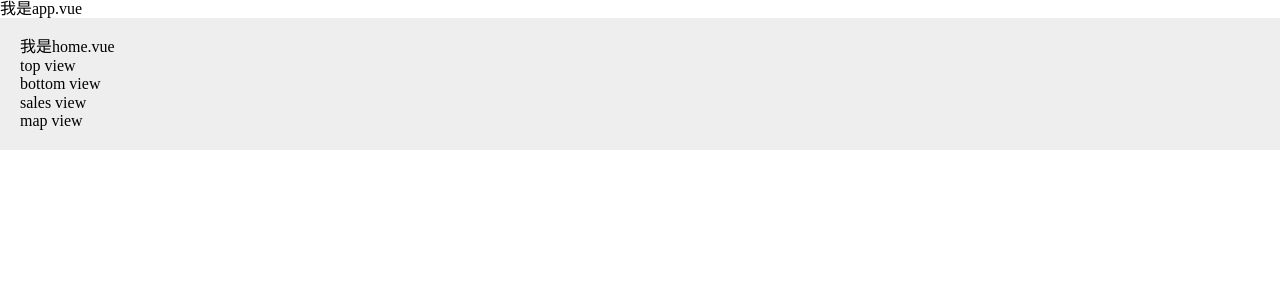
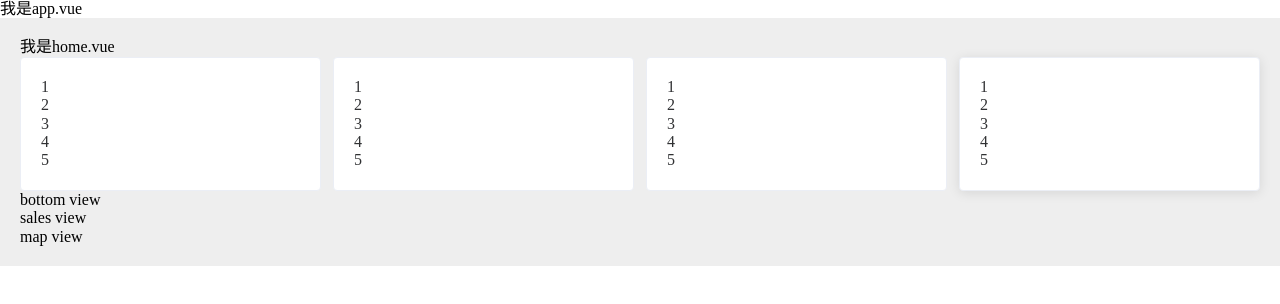
Before and after one commit to zhangshengzhong/the-front-end-visualization-3, a Vue app: page /#/ in a window 1280 px wide. Shown: the top 304 px of the page. Built offline with nearby package versions, Linux system fonts and the light colour scheme.

Commit message:
topview组件初始化完成

```diff
--- /dev/null
+++ b/src/components/CommonCard/index.vue
@@ -0,0 +1,15 @@
+<template>
+<div class="common-card">
+    <div class="title">1</div>
+    <div class="value">2</div>
+    <div class="chart">3</div>
+    <div class="line">4</div>
+    <div class="total">5</div>
+</div>
+</template>
+
+<script>
+export default {}
+</script>
+
+<style></style>
--- /dev/null
+++ b/src/components/TopView/TodayUsers/index.vue
@@ -0,0 +1,16 @@
+<template>
+  <div class="today-users">
+      <common-card></common-card>
+  </div>
+</template>
+
+<script>
+import CommonCard from '../../CommonCard'
+export default {
+  components: {
+    CommonCard
+  }
+}
+</script>
+
+<style></style>
--- /dev/null
+++ b/src/components/TopView/TotalOrders/index.vue
@@ -0,0 +1,16 @@
+<template>
+  <div class="total-orders">
+      <common-card></common-card>
+  </div>
+</template>
+
+<script>
+import CommonCard from '../../CommonCard'
+export default {
+  components: {
+    CommonCard
+  }
+}
+</script>
+
+<style></style>
--- /dev/null
+++ b/src/components/TopView/TotalSales/index.vue
@@ -0,0 +1,16 @@
+<template>
+  <div class="total-sales">
+      <common-card></common-card>
+  </div>
+</template>
+
+<script>
+import CommonCard from '../../CommonCard'
+export default {
+  components: {
+    CommonCard
+  }
+}
+</script>
+
+<style></style>
--- /dev/null
+++ b/src/components/TopView/TotalUsers/index.vue
@@ -0,0 +1,16 @@
+<template>
+  <div class="total-users">
+      <common-card></common-card>
+  </div>
+</template>
+
+<script>
+import CommonCard from '../../CommonCard'
+export default {
+  components: {
+    CommonCard
+  }
+}
+</script>
+
+<style></style>
--- a/src/components/TopView/index.vue
+++ b/src/components/TopView/index.vue
@@ -1,13 +1,43 @@
 <template>
-  <div>top view</div>
+  <div class="top-view">
+    <el-row :gutter="12">
+      <el-col :span="6">
+        <el-card shadow="hover">
+          <total-sales></total-sales>
+        </el-card>
+      </el-col>
+      <el-col :span="6">
+        <el-card shadow="hover">
+          <total-orders></total-orders>
+        </el-card>
+      </el-col>
+      <el-col :span="6">
+        <el-card shadow="hover">
+          <today-users></today-users>
+        </el-card>
+      </el-col>
+      <el-col :span="6">
+        <el-card shadow="always">
+          <total-users></total-users>
+        </el-card>
+      </el-col>
+    </el-row>
+  </div>
 </template>
 
 <script>
+import TotalSales from './TotalSales'
+import TodayUsers from './TodayUsers'
+import TotalOrders from './TotalOrders'
+import TotalUsers from './TotalUsers'
 export default {
-
+  components: {
+    TotalSales,
+    TodayUsers,
+    TotalOrders,
+    TotalUsers
+  }
 }
 </script>
 
-<style>
-
-</style>
+<style></style>
--- a/src/plugins/element.js
+++ b/src/plugins/element.js
@@ -1,4 +1,6 @@
+import { Card, Col, Row } from 'element-ui'
 import Vue from 'vue'
-import { Button } from 'element-ui'
 
-Vue.use(Button)
+Vue.use(Card)
+Vue.use(Row)
+Vue.use(Col)
```
